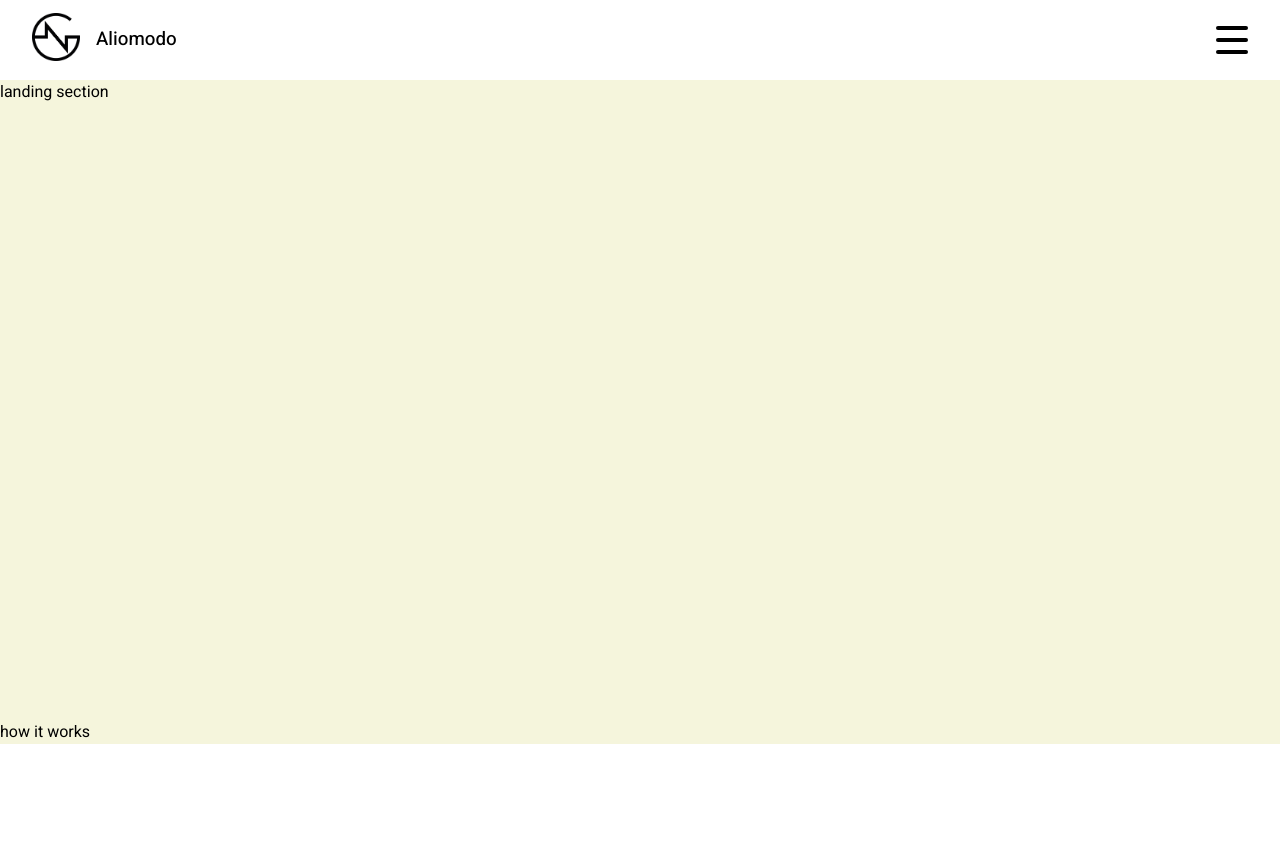
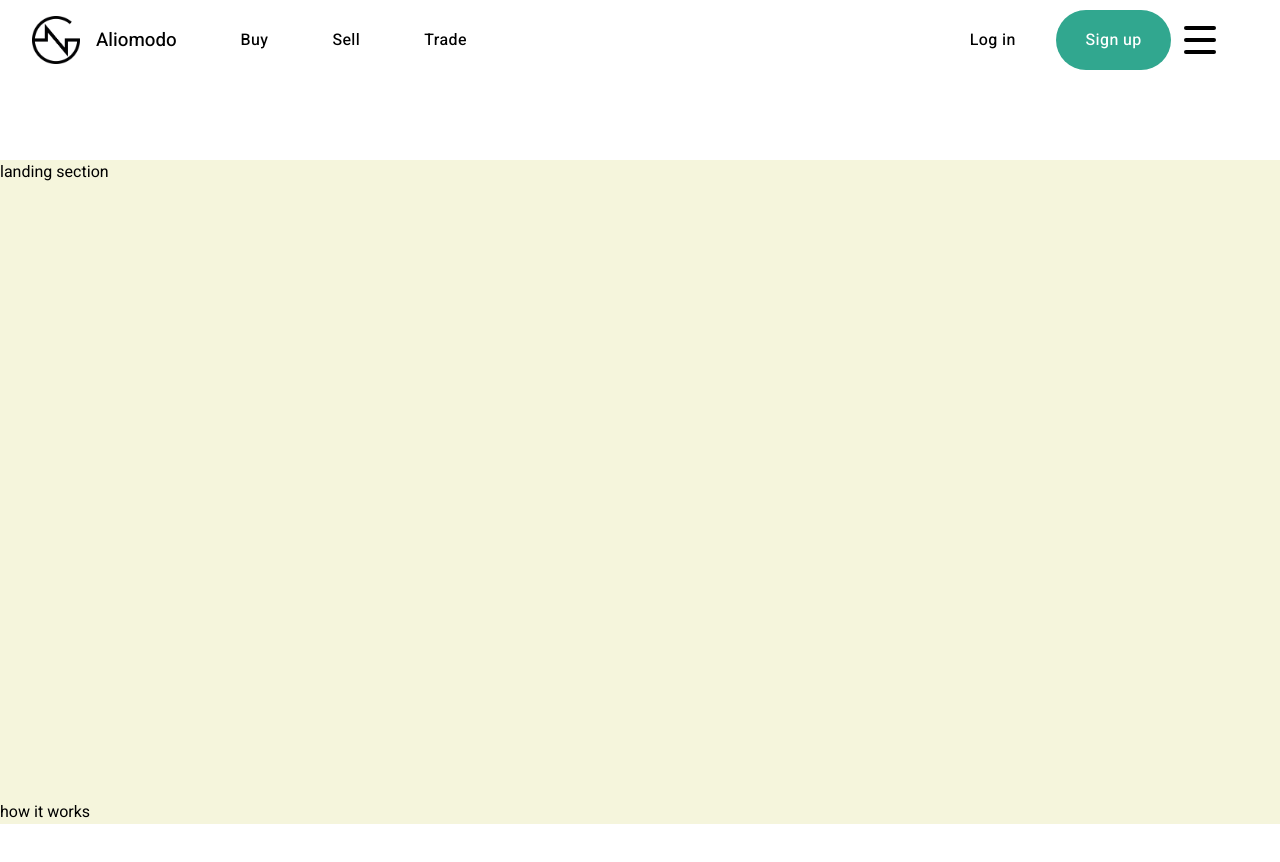
Before and after one commit to griffinbrooks47/startup-frontend, a plain HTML site: page index.html in a window 1280 px wide. Shown: the top 862 px of the page. Drawn offline with Linux system fonts and the light colour scheme; a web font is replaced by a local one.

Commit message:
revamped navbar

```diff
--- a/index.html
+++ b/index.html
@@ -18,26 +18,26 @@
     <header class="nav-top">
 
     </header>
-    <nav class="primary-navbar">
+    <nav class="navbar">
+        <div class="primary-navbar-left">
             <ul class="nav-logo">
                 <li><a href='#'><img src='images/template-logo.png' class='logo'></a></li>
                 <li><h3 class="co-name">Aliomodo</h3></li>
             </ul>
-        <ul class="center-buttons">
+            <ul class="nav-buttons-section">
                 <li><a href='#'>
-                <button>Products</button>
+                    <button>Buy</button>
                 </a></li>
                 <li><a href='#'>
-                <button>Charts</button>
+                    <button>Sell</button>
                 </a></li>
                 <li><a href='#'>
-                <button>Support</button>
-            </a></li>
-            <li><a href='#'>
-                <button>About</button>
+                    <button>Trade</button>
                 </a></li>
             </ul>
-        <ul class="user-buttons">
+        </div>
+        <div class="primary-navbar-right">
+            <ul class="nav-buttons-section">
                 <li><a href='#' class="login">
                     <button>Log in</button>
                 </a></li>
@@ -50,6 +50,11 @@
                 <span class="bar"></span>
                 <span class="bar"></span>
             </div>
+        </div>
+
+    </nav>
+    <nav class="navbar">
+
     </nav>
     <section class="landing-section">
         landing section
--- a/styles/general.css
+++ b/styles/general.css
@@ -11,20 +11,27 @@ button {
     border: none;
     color: black;
     height: 50%;
-    padding-block: 1rem;
-    padding-inline: 1rem;
 }
 button:hover {
-    opacity: 70%;
+    cursor: pointer;
+    color: #31a78f;
     transition: 0.2s;
 }
 ul {
     display: flex;
     align-items: center;
     height: 100%;
+    padding: 0;
 }
-li, a, button {
+li, a{
     cursor: pointer;
+    list-style: none;
+    display: block;
+    text-decoration: none;
+    width: 100%;
+}
+button {
+    letter-spacing: 0.025rem;
 }
 section {
     background-color: beige;
--- a/styles/navbar.css
+++ b/styles/navbar.css
@@ -7,59 +7,67 @@
 
 
 /** NavBar Container **/
-nav {
+.navbar {
     height: 5rem;
     display: flex;
     justify-content: space-between;
     align-items: center;
-    margin-inline: 1rem;
+    margin-left: 2rem;
+    margin-right: 3rem;
 }
+.primary-navbar-left, .primary-navbar-right {
+    display: flex;
+    justify-content: center;
+    align-items: center;
+}
+/** NavBar Logo*/
 .nav-logo {
-    padding-left: 0rem;
-    padding-top: 0.1rem;
+    padding: 0;
+    margin-right: 2rem;
 }
 .logo {
     max-width: 3rem;
     max-height: 3rem;
-    padding-inline: 1rem;
+    padding-right: 1rem;
+    padding-top: 0.4rem;
 }
 .co-name {
-    padding-bottom: 0.2rem;
     font-weight: 500;
 }
 
 /** NavBar Buttons */
-.center-buttons, .user-buttons {
+.left-buttons, .user-buttons {
     position: relative;
 }
-nav li {
-    list-style: none;
+
+    /** NavBar Buttons Divs*/
+.nav-buttons-section {
+    margin-inline: 0rem;
 }
-.center-buttons li a{
-    display: block;
-    text-decoration: none;
-    margin-left: 2.1rem;
-    margin-right: 2.1rem;
+.nav-buttons-section li{
+    padding-inline: 0rem;
 }
-.user-buttons {
-    margin-right: 1.5rem;
+.nav-buttons-section a{
+    padding: 0.2rem;
 }
-.user-buttons li a{
-    display: block;
-    text-decoration: none;
-    margin-left: 0rem;
-    margin-right: 1rem;
+.nav-buttons-section button {
+    padding-inline: 1.8rem;
+    padding-block: 1.1rem;
 }
+
+    /** User Buttons*/
 .register button{
-    background-color: #7b70a0;
+    background-color: #31a78f;
     color: white;
     border-radius: 6rem;
-    padding-inline: 2rem;
+    width: 100%;
 }
 .register button:hover{
     opacity: 85%;
     transition: 0.25s;
 }
+
+/** Hamburger Menu*/
 .hamburger-menu {
     display: none;
     cursor: pointer;
```
Lines whose indentation alone changed are shown as unchanged.
